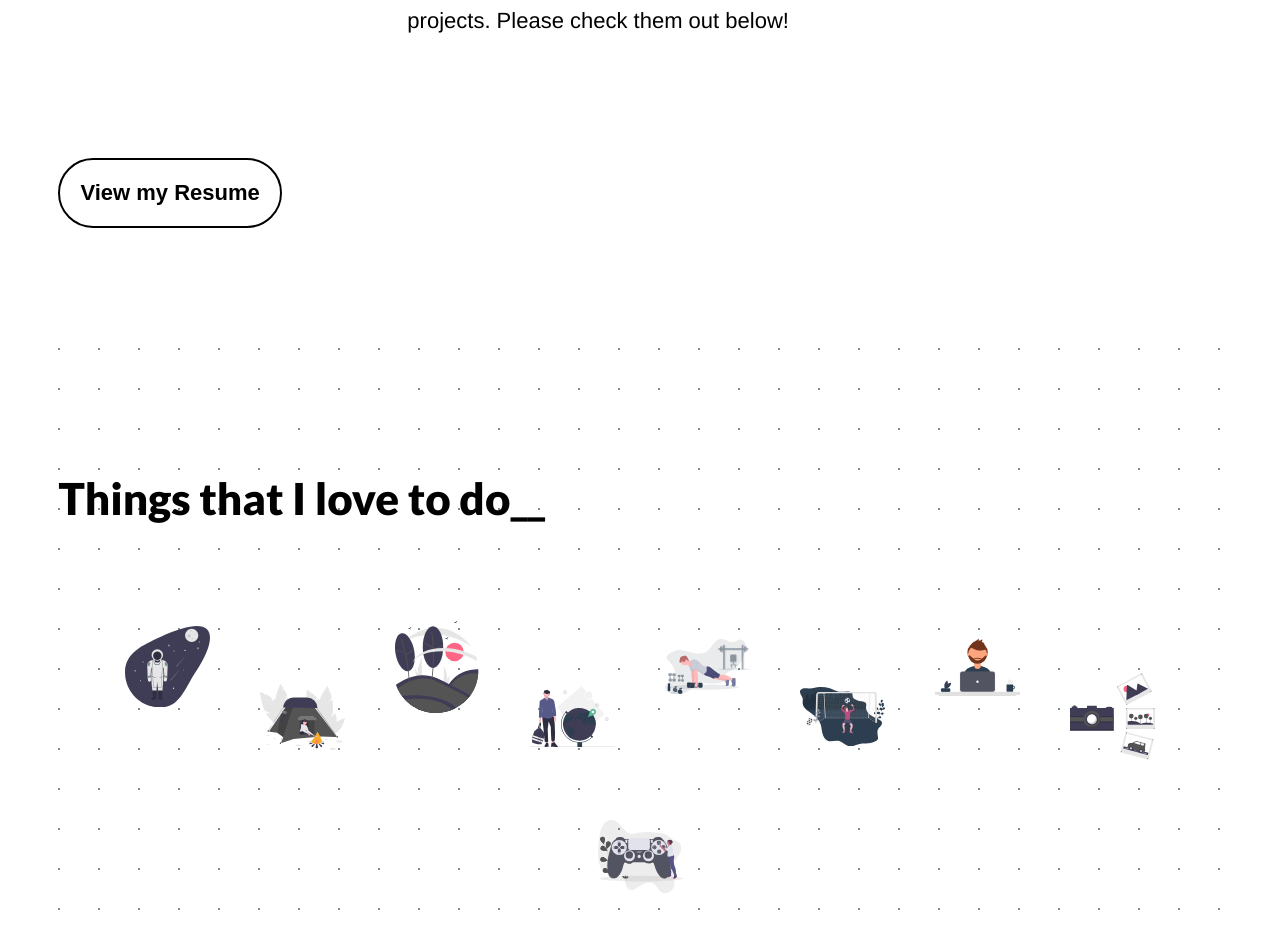
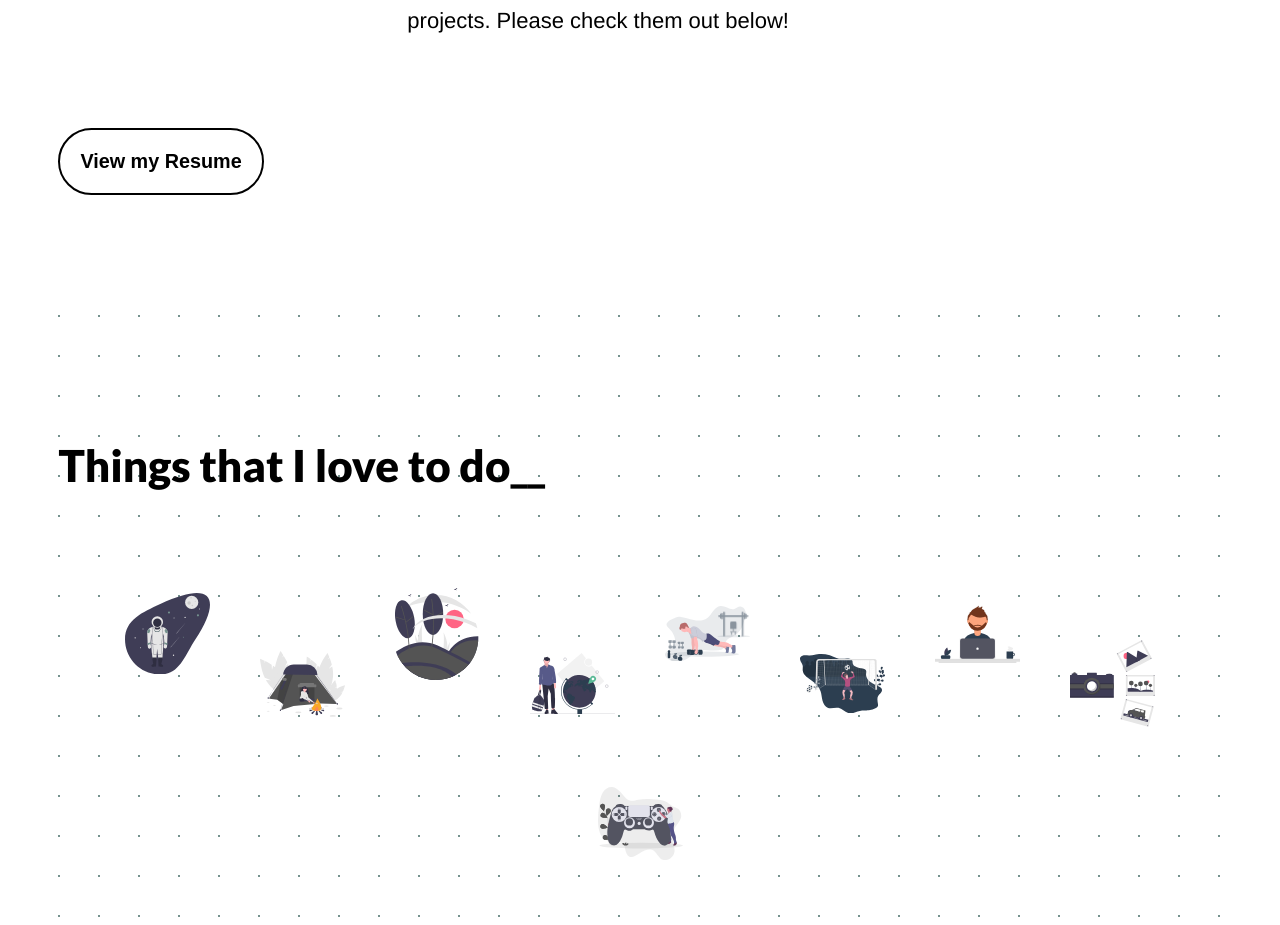
Before and after one commit to clarkenewsh/portfolio-site, a Vue app: page / in a window 1280 px wide. Shown: the part 1481-2406 px from the top of the page. Built offline with nearby package versions, Linux system fonts and the light colour scheme.

Commit message:
cta button stlyes

```diff
--- a/src/components/About.vue
+++ b/src/components/About.vue
@@ -41,8 +41,7 @@
 
 
   p:nth-of-type(2) {
-     width: 85%;
-     margin-left: auto;
+    margin-left: 40px;
    }
 
 
@@ -68,8 +67,7 @@
     border: 2px solid black;
     border-radius: 50px;
     font-weight: 700;
-    font-size: inherit;
-    margin-top: 90px;
+    margin-top: 40px;
   }
 
     .cta-button:hover,
@@ -95,6 +93,11 @@
 
    }
 
+   .cta-button {
+     font-size: 90%;
+     margin-top: 60px;
+   }
+
     /* .diagonal-box {
       min-height: 29em;
     } */
```
